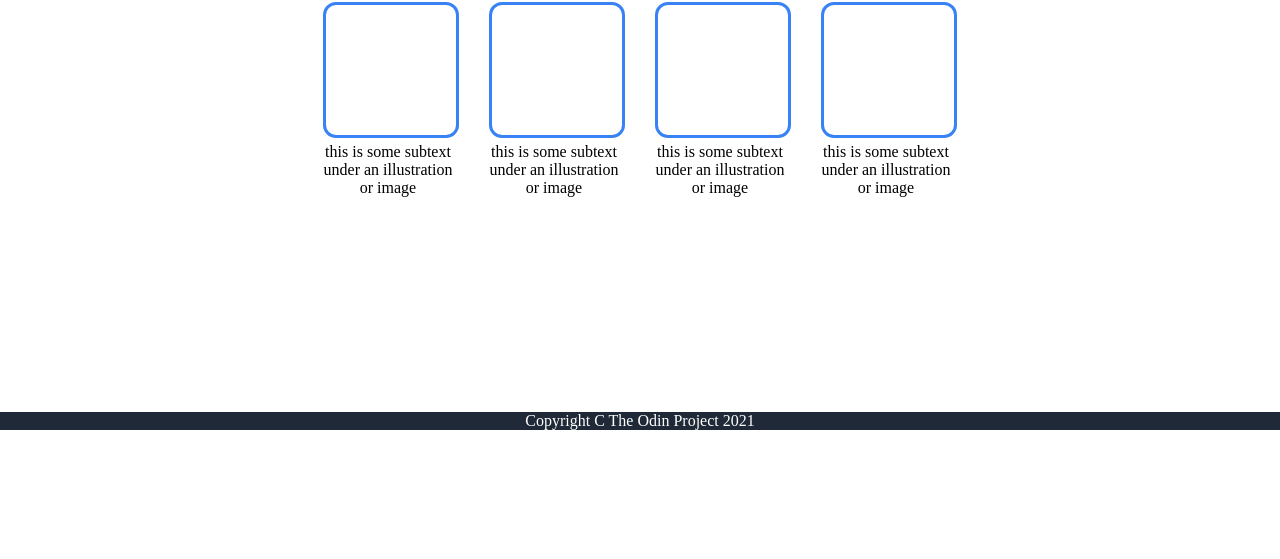
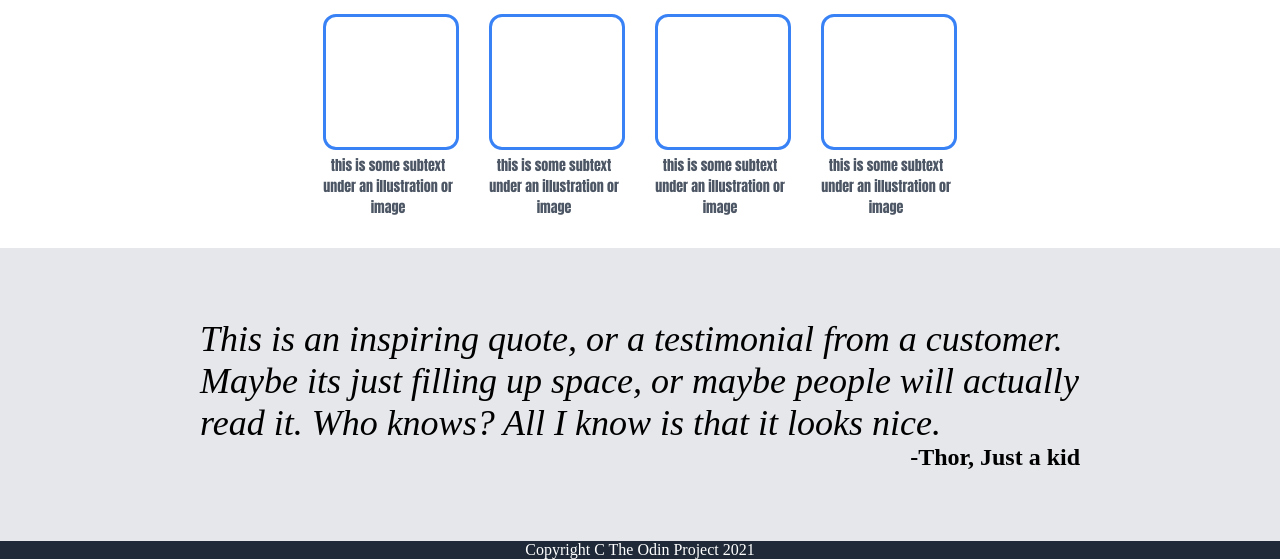
Before and after one commit to MohammadLatif380/landing-page, a plain HTML site: page index.html in a window 1280 px wide. Shown: the part 370-929 px from the top of the page. Before the commit the page ends 800 px from the top, so only its background shows below. Drawn offline with Linux system fonts and the light colour scheme.

Commit message:
Add section-3

```diff
--- a/index.html
+++ b/index.html
@@ -50,6 +50,17 @@
                 </div>
             </div>
         </div>
+        <!-- section-3 -->
+        <div class="section-3">
+            <div class="quote">
+                This is an inspiring quote, or a testimonial from a customer. Maybe its just filling up space, or maybe people will actually read it. Who knows? All I know is that it looks nice.
+            </div>
+            <div class="author">
+                -Thor, Just a kid
+            </div>
+
+        </div>
+        <!-- footer -->
         <div class="footer">Copyright C The Odin Project 2021</div>
     </body>
 </html>
--- a/styles.css
+++ b/styles.css
@@ -107,6 +107,7 @@ ul a, ul {
 }
 
 .section-2 {
+    /* background-color: aqua; */
     display: flex;
     flex-direction: column;
     align-items: center;
@@ -114,6 +115,7 @@ ul a, ul {
 }
 
 .child-1 {
+    font-family: Impact, Haettenschweiler, 'Arial Narrow Bold', sans-serif;
     font-size: 36px;
     font-weight: 900;
     color: #1f2937;
@@ -123,6 +125,7 @@ ul a, ul {
 .child-2 {
     display: flex;
     gap: 30px;
+    margin-bottom: 30px;
 }
 
 .empty {
@@ -134,6 +137,28 @@ ul a, ul {
 }
 
 .text {
+    font-family: Impact, Haettenschweiler, 'Arial Narrow Bold', sans-serif;
     width: 130px;
     text-align: center;
+    font-size: 14px;
+    color: #4C5664;
 }
+
+.section-3 {
+    background-color: #E5E7EB;
+    display: flex;
+    flex-direction: column;
+    padding: 70px 200px;
+}
+
+.quote {
+    font-size: 36px;
+    font-weight: 50;
+    font-style: italic;
+}
+
+.author {
+    font-weight: 900;
+    font-size: 24px;
+    margin-left: auto;
+}
```
